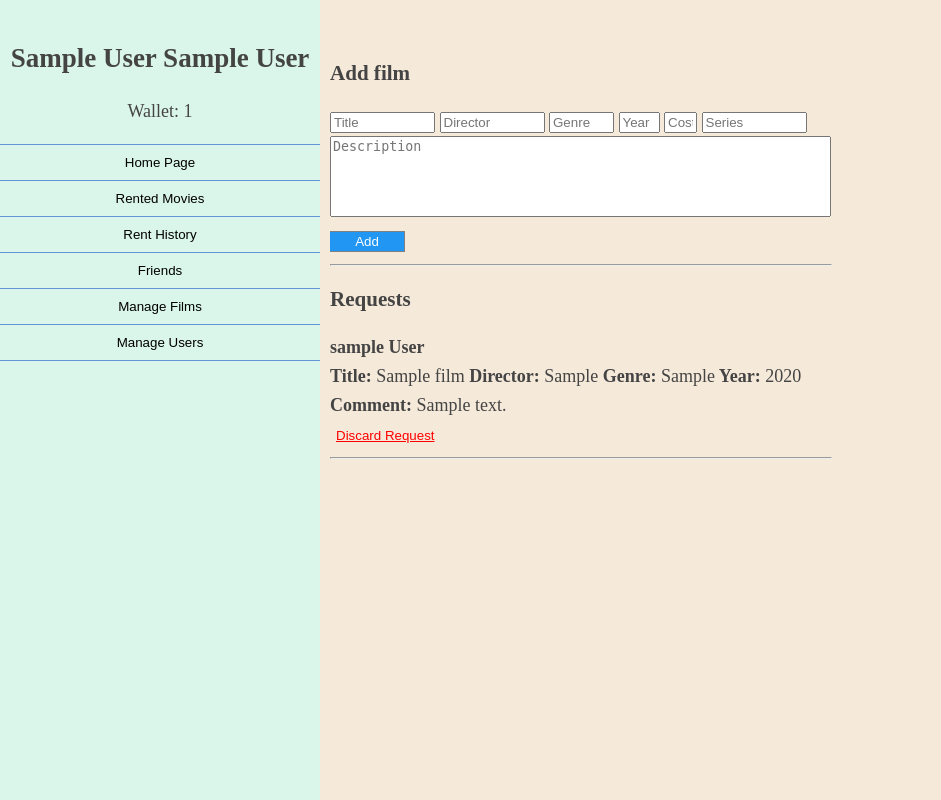
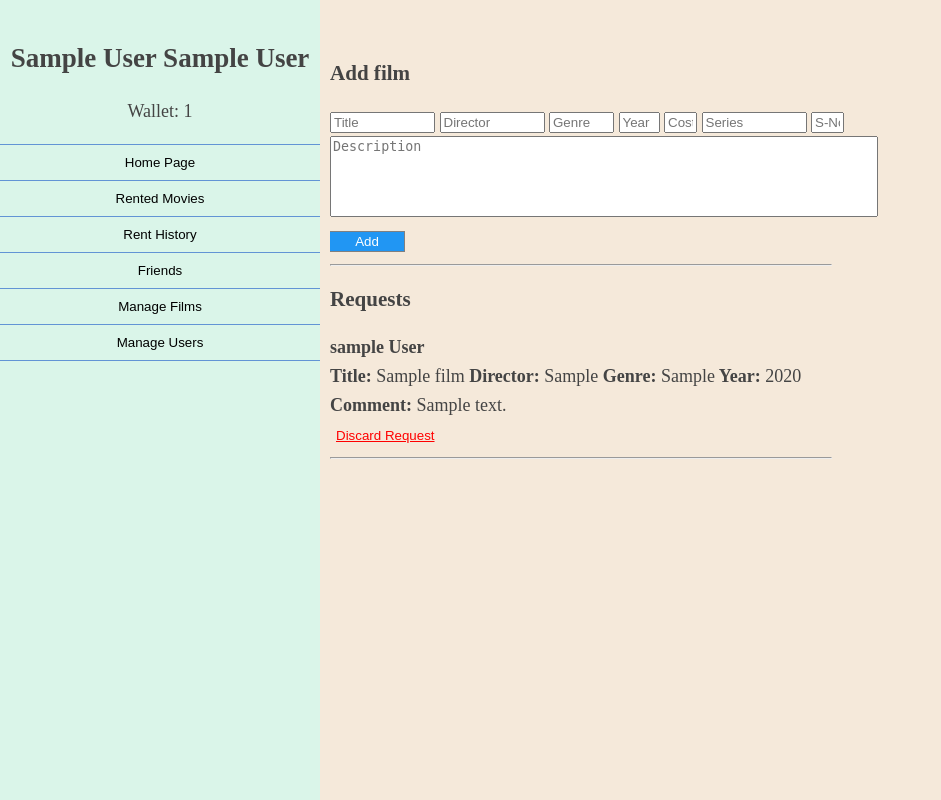
Before and after one commit to Y-Yosu/MovieSystem, a PHP site: page /manageFilms.php in a window 1280 px wide. Shown: the whole page, without its empty margins (0-941 px from the left). Run offline with PHP 8.4, Linux system fonts and the light colour scheme; the visitor is signed in with stand-in values (Sample User, id 1); tables that the repository leaves empty or names only in its code hold one stand-in row (values such as "Sample post"); a stand-in replaces the project's code that opens the database connection.

Commit message:
Series no functionality

```diff
--- a/manageFilms.php
+++ b/manageFilms.php
@@ -47,10 +47,18 @@
         . "VALUES( '".$_POST['title']."', '".$_POST['director']."', '".$_POST['year']."', NULL, '".$_POST['genre']."', '".$_POST['cost']."', '".$_POST['description']."' )";
         $qres2 = mysqli_query($con,$query2);
 
-        $query2 = "INSERT INTO part_of ( f_id, series_name, order_no ) "
-        . "VALUES( '".$next_id."', '".$_POST['series']."', NULL )";
-        $qres2 = mysqli_query($con,$query2);
-        header("Location: manageFilms.php");
+        if( !(is_null($_POST['series']) OR $_POST['series'] == "" ) ){
+            $test = $_POST['series'];
+            $query2 = "INSERT IGNORE INTO series ( series_name, series_desc ) "
+            . "VALUES( '".$_POST['series']."', NULL )";
+            $qres2 = mysqli_query($con,$query2);
+
+            $query2 = "INSERT INTO part_of ( f_id, series_name, order_no ) "
+            . "VALUES( '".$next_id."', '".$_POST['series']."', '".$_POST['seriesno']."' )";
+            $qres2 = mysqli_query($con,$query2);
+        }
+
+        //header("Location: manageFilms.php");
     }
     if(isset($_POST['deleteRequest'])) {
 
@@ -177,8 +185,9 @@
                     <input name="genre" type="numerical" size="5" placeholder = "Genre" required>
                     <input name="year" type="numerical" size="2" placeholder = "Year" required>
                     <input name="cost" type="numerical" size="1" placeholder = "Cost" required>
-                    <input name="series" type="text" size="10" placeholder = "Series" required><br>
-                    <textarea wrap="off" cols="30" rows="5" name="description" id="description" placeholder="Description" style="width: 495px; resize: none;" required></textarea><br>
+                    <input name="series" type="text" size="10" placeholder = "Series">
+                    <input name="seriesno" type="text" size="1" placeholder = "S-No"><br>
+                    <textarea wrap="off" cols="30" rows="5" name="description" id="description" placeholder="Description" style="width: 542px; resize: none;"></textarea><br>
                     <button name="addFilm" type="submit" style="width:  75px">Add</button>
                 </form>
                 <hr style="width: 500px; text-align:left; margin-left:0">
```
